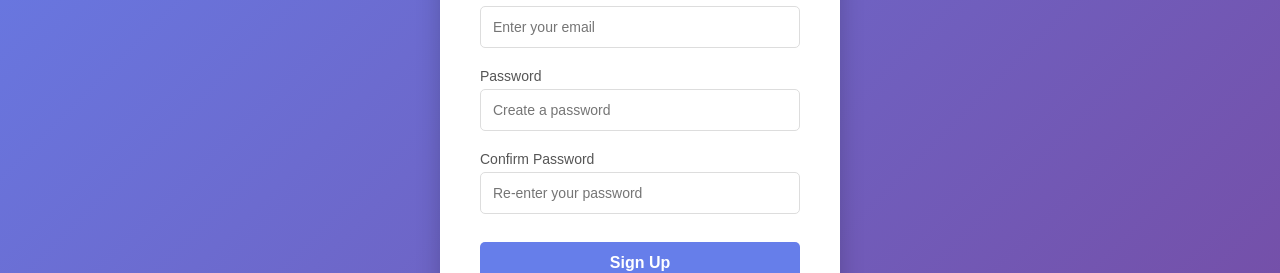
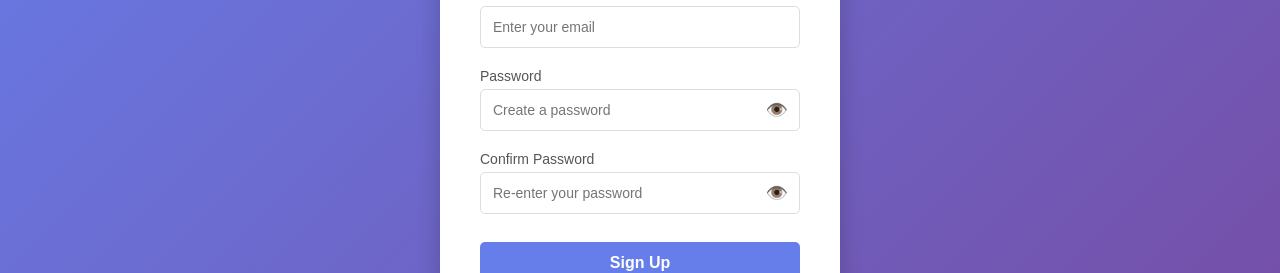
Before and after one commit to Bharatjagoar/Results, a React (Vite) app in the folder frontend/: page /signup in a window 1280 px wide. Shown: the part 318-591 px from the top of the page. Built offline with nearby package versions, Linux system fonts and the light colour scheme; no server answers.

Commit message:
some UX changes for authentication !!

```diff
--- a/frontend/src/pages/SignUpTeacher.css
+++ b/frontend/src/pages/SignUpTeacher.css
@@ -53,6 +53,26 @@
   border-color: #667eea;
   box-shadow: 0 0 0 3px rgba(102, 126, 234, 0.1);
 }
+
+.password-wrapper {
+  position: relative;
+  display: flex;
+  align-items: center;
+}
+
+.password-wrapper input {
+  width: 100%;
+  padding-right: 40px;
+}
+
+.toggle-password {
+  position: absolute;
+  right: 12px;
+  cursor: pointer;
+  font-size: 18px;
+  user-select: none;
+}
+
 
 .auth-btn {
   width: 100%;
@@ -126,8 +146,13 @@
 }
 
 @keyframes spin {
-  0% { transform: rotate(0deg); }
-  100% { transform: rotate(360deg); }
+  0% {
+    transform: rotate(0deg);
+  }
+
+  100% {
+    transform: rotate(360deg);
+  }
 }
 
 /* Responsive adjustments */
--- a/frontend/src/pages/SignUpTeacher.jsx
+++ b/frontend/src/pages/SignUpTeacher.jsx
@@ -15,6 +15,9 @@ const Signup = () => {
 
   const [loading, setLoading] = useState(false);
   const [error, setError] = useState("");
+  const [showPassword, setShowPassword] = useState(false);
+  const [showCNFPassword, setShowCNFPassword] = useState(false);
+
 
   const navigate = useNavigate();
 
@@ -131,29 +134,51 @@ const Signup = () => {
             />
           </div>
 
-          <div className="input-group">
+          <div className="input-group password-group">
             <label>Password</label>
+
+            <div className="password-wrapper">
               <input
-              type="password"
+                type={showPassword ? "text" : "password"}
                 name="password"
                 placeholder="Create a password"
                 value={form.password}
                 onChange={handleChange}
                 required
               />
+
+              <span
+                className="toggle-password"
+                onClick={() => setShowPassword(!showPassword)}
+              >
+                {showPassword ? "🙈" : "👁️"}
+              </span>
+            </div>
           </div>
 
-          <div className="input-group">
+
+          <div className="input-group password-group">
             <label>Confirm Password</label>
+
+            <div className="password-wrapper">
               <input
-              type="password"
+                type={showCNFPassword ? "text" : "password"}
                 name="Confirmpassword"
                 placeholder="Re-enter your password"
                 value={form.Confirmpassword}
                 onChange={handleChange}
                 required
               />
+
+              <span
+                className="toggle-password"
+                onClick={() => setShowCNFPassword(!showCNFPassword)}
+              >
+                {showCNFPassword ? "🙈" : "👁️"}
+              </span>
             </div>
+          </div>
+
 
           {error && <p className="error-text">{error}</p>}
 
--- a/frontend/src/pages/loginPage.jsx
+++ b/frontend/src/pages/loginPage.jsx
@@ -9,6 +9,7 @@ const Login = () => {
     email: "",
     password: ""
   });
+  const [showPassword, setShowPassword] = useState(false);
   const [loading, setLoading] = useState(false);
   const navigate = useNavigate();
 
@@ -72,17 +73,28 @@ const Login = () => {
               />
             </div>
 
-          <div className="input-group">
+            <div className="input-group password-group">
               <label>Password</label>
+
+              <div className="password-wrapper">
                 <input
-              type="password"
+                  type={showPassword ? "text" : "password"}
                   name="password"
+                  placeholder="Create a password"
                   value={formData.password}
                   onChange={handleChange}
-              placeholder="Enter your password"
                   required
                 />
+
+                <span
+                  className="toggle-password"
+                  onClick={() => setShowPassword(!showPassword)}
+                >
+                  {showPassword ? "🙈" : "👁️"}
+                </span>
               </div>
+            </div>
+
 
             <button type="submit" disabled={loading} className="login-btn">
               {loading ? "Logging in..." : "Login"}
```
Lines whose indentation alone changed are shown as unchanged.
